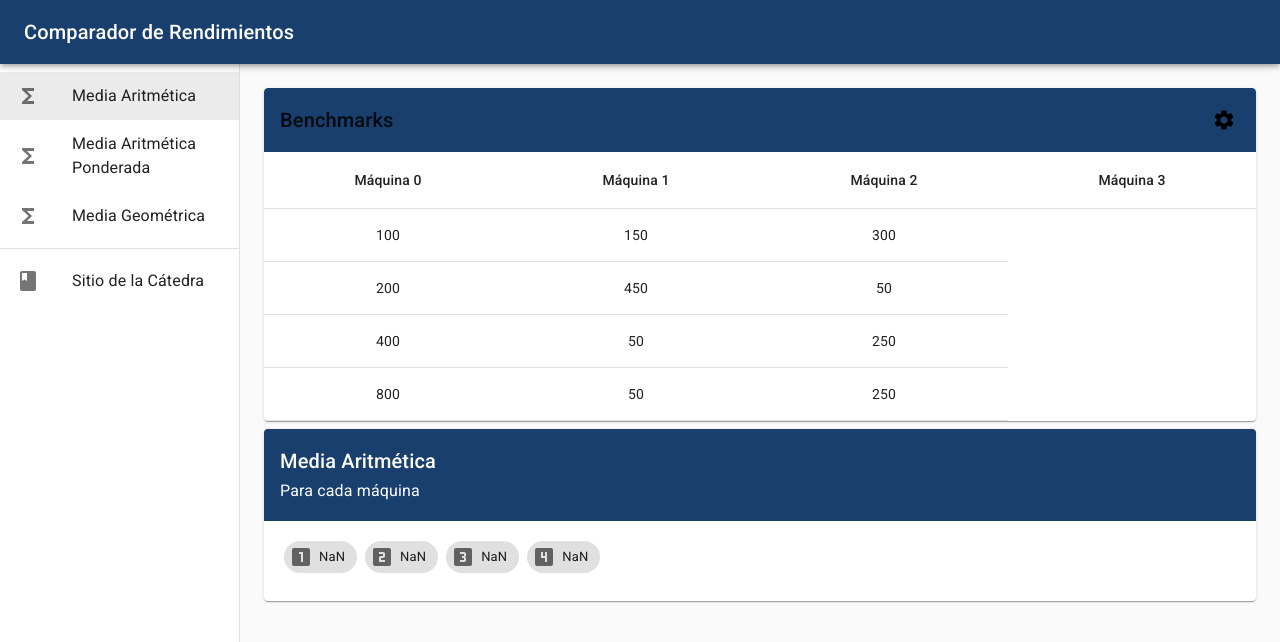
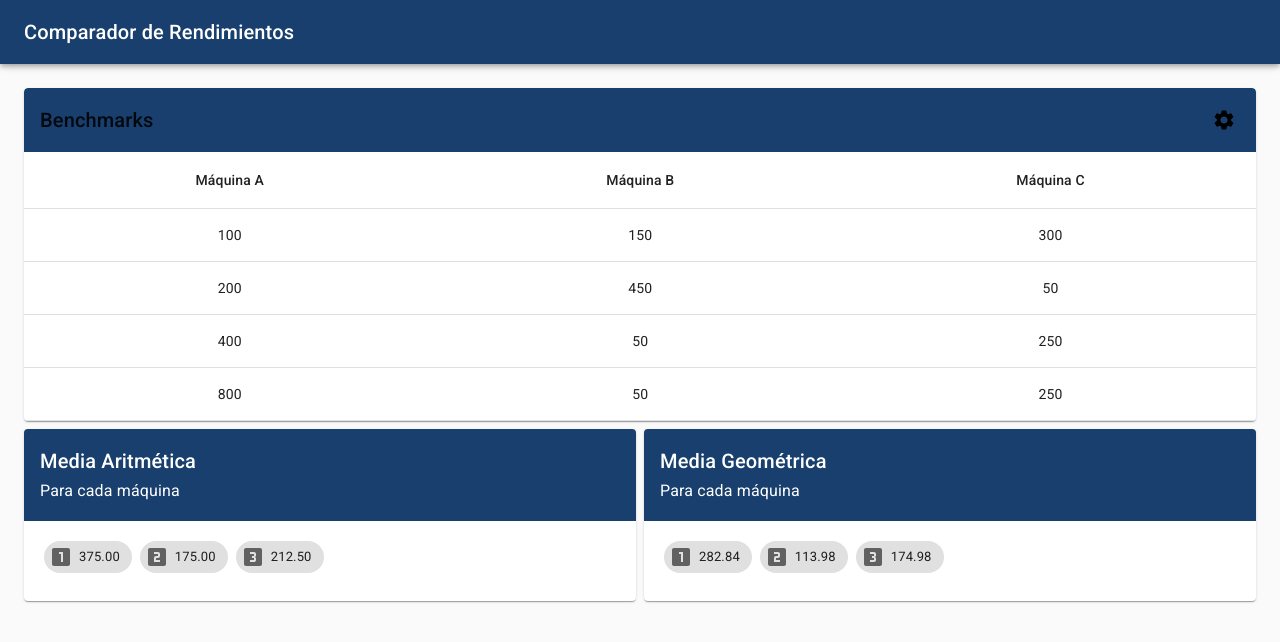
Before and after one commit to reloadedhead/performance-comparator, a React (Create React App) app: page / in a window 1280 px wide. Before the commit this address led to /aritmetica. Shown: the top 642 px of the page. Built offline with nearby package versions, Linux system fonts and the light colour scheme.

Commit message:
refactors routing

```diff
--- a/src/components/app-shell/index.tsx
+++ b/src/components/app-shell/index.tsx
@@ -2,7 +2,6 @@
 import React from 'react';
 import Header from './header';
 import ContentRouter from './router';
-import Sidebar from './sidebar';
 
 const useStyles = makeStyles((theme: Theme) =>
   createStyles({
@@ -23,7 +22,6 @@
     <div className={classes.root}>
       <CssBaseline />
       <Header />
-      <Sidebar />
       <main className={classes.content}>
         <Toolbar />
         <ContentRouter />
--- a/src/components/app-shell/router/index.tsx
+++ b/src/components/app-shell/router/index.tsx
@@ -1,18 +1,16 @@
+import React, { lazy, Suspense } from 'react';
 import { CircularProgress } from '@material-ui/core';
-import React, { lazy, Suspense } from 'react';
 import { Redirect, Route, Switch } from 'react-router-dom';
 import { BenchmarksProvider } from '../../../contexts/benchmarks';
 
-const ArithmeticPage = lazy(() => import('../../../pages/arithmetic'));
+const MainPage = lazy(() => import('../../../pages/main'));
 
 const ContentRouter = () => (
   <Suspense fallback={<CircularProgress size={32} />}>
     <BenchmarksProvider>
       <Switch>
-        <Route path="/aritmetica" component={ArithmeticPage} />
-        <Route path="/aritmetica-ponderada" component={() => <div>Hello World!</div>} />
-        <Route path="/geometrica" component={() => <div>Hello World!</div>} />
-        <Redirect to="/aritmetica" />
+        <Route path="/" component={MainPage} />
+        <Redirect to="/" />
       </Switch>
     </BenchmarksProvider>
   </Suspense>
--- a/src/components/app-shell/sidebar/index.tsx
+++ /dev/null
@@ -1,94 +0,0 @@
-import React from 'react';
-import { createStyles, Theme, makeStyles, useTheme } from '@material-ui/core/styles';
-import Drawer from '@material-ui/core/Drawer';
-import {
-  Divider,
-  List,
-  ListItem,
-  ListItemIcon,
-  ListItemText,
-  Toolbar,
-  useMediaQuery,
-} from '@material-ui/core';
-import { useTranslation } from 'react-i18next';
-import { useHistory, useLocation } from 'react-router-dom';
-import FunctionsIcon from '@material-ui/icons/Functions';
-import ClassIcon from '@material-ui/icons/Class';
-
-const drawerWidth = 240;
-
-const useStyles = makeStyles((theme: Theme) =>
-  createStyles({
-    drawer: {
-      width: drawerWidth,
-      flexShrink: 0,
-    },
-    drawerPaper: {
-      width: drawerWidth,
-    },
-    drawerContainer: {
-      overflow: 'auto',
-    },
-  })
-);
-
-const Sidebar = () => {
-  const classes = useStyles();
-  const { t } = useTranslation();
-  const history = useHistory();
-  const location = useLocation();
-  const theme = useTheme();
-  const isMobile = useMediaQuery(theme.breakpoints.down('xs'));
-
-  const pages = [
-    { title: t('sidebar.item.arithmetic'), link: '/aritmetica' },
-    { title: t('sidebar.item.weighted'), link: '/aritmetica-ponderada' },
-    { title: t('sidebar.item.geometric'), link: '/geometrica' },
-  ];
-
-  if (isMobile) return null;
-  return (
-    <Drawer
-      className={classes.drawer}
-      variant="permanent"
-      classes={{
-        paper: classes.drawerPaper,
-      }}
-    >
-      <Toolbar />
-      <div className={classes.drawerContainer}>
-        <List>
-          {pages.map(page => (
-            <ListItem
-              selected={location.pathname === page.link}
-              button
-              key={page.link}
-              onClick={() => history.push(page.link)}
-            >
-              <ListItemIcon>
-                <FunctionsIcon />
-              </ListItemIcon>
-              <ListItemText primary={page.title} />
-            </ListItem>
-          ))}
-        </List>
-        <Divider />
-        <List>
-          <ListItem
-            button
-            onClick={() => {
-              window.location.href = 'http://arqui2.alumnos.exa.unicen.edu.ar/';
-            }}
-          >
-            <ListItemIcon>
-              <ClassIcon />
-            </ListItemIcon>
-            <ListItemText primary={t('sidebar.item.class')} />
-          </ListItem>
-        </List>
-      </div>
-    </Drawer>
-  );
-};
-
-export default Sidebar;
--- a/src/pages/arithmetic/index.tsx
+++ /dev/null
@@ -1,25 +0,0 @@
-import { Grid } from '@material-ui/core';
-import React from 'react';
-import ResultCard from '../../components/result-card';
-import BenchmarkTable from '../../components/table';
-import { useBenchmarks } from '../../contexts/benchmarks';
-
-const ArithmeticPage = () => {
-  const { benchmarks, getArithmeticMedian } = useBenchmarks();
-
-  return (
-    <Grid container spacing={1}>
-      <Grid item xs={12}>
-        <BenchmarkTable machines={benchmarks.map((_, i) => `Máquina ${i}`)} data={benchmarks} />
-      </Grid>
-      <Grid item xs={12}>
-        <ResultCard
-          title="Media Aritmética"
-          values={benchmarks.map((_, i) => getArithmeticMedian(i))}
-        />
-      </Grid>
-    </Grid>
-  );
-};
-
-export default ArithmeticPage;
--- /dev/null
+++ b/src/pages/main/index.tsx
@@ -0,0 +1,31 @@
+import { Grid } from '@material-ui/core';
+import React from 'react';
+import ResultCard from '../../components/result-card';
+import BenchmarkTable from '../../components/table';
+import { useBenchmarks } from '../../contexts/benchmarks';
+
+const MainPage = () => {
+  const { machines, benchmarks, getArithmeticMedian, getGeometricMedian } = useBenchmarks();
+
+  return (
+    <Grid container spacing={1}>
+      <Grid item xs={12}>
+        <BenchmarkTable machines={machines} data={benchmarks} />
+      </Grid>
+      <Grid item xs={6}>
+        <ResultCard
+          title="Media Aritmética"
+          values={machines.map(machineId => getArithmeticMedian(machineId))}
+        />
+      </Grid>
+      <Grid item xs={6}>
+        <ResultCard
+          title="Media Geométrica"
+          values={machines.map(machineId => getGeometricMedian(machineId))}
+        />
+      </Grid>
+    </Grid>
+  );
+};
+
+export default MainPage;
```
